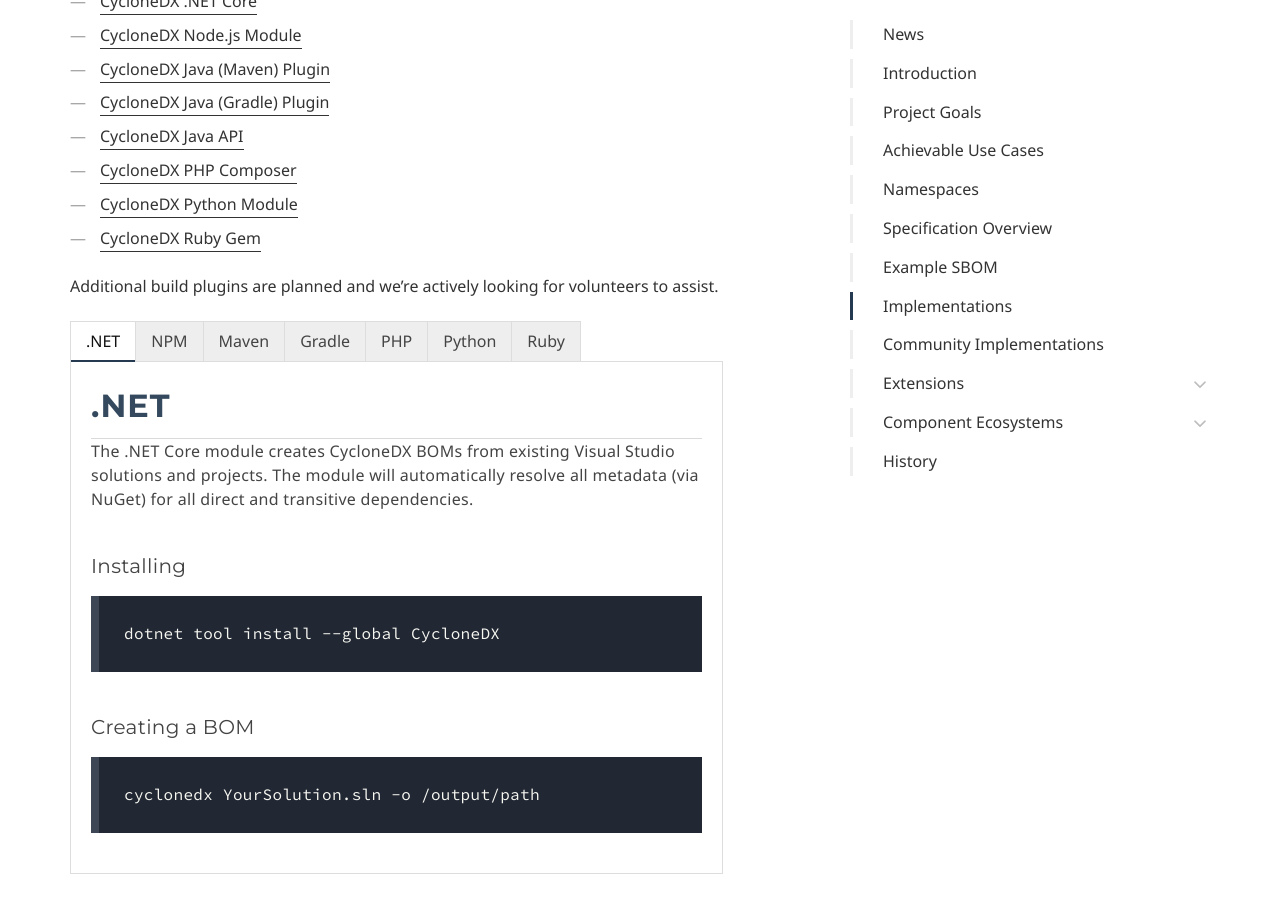
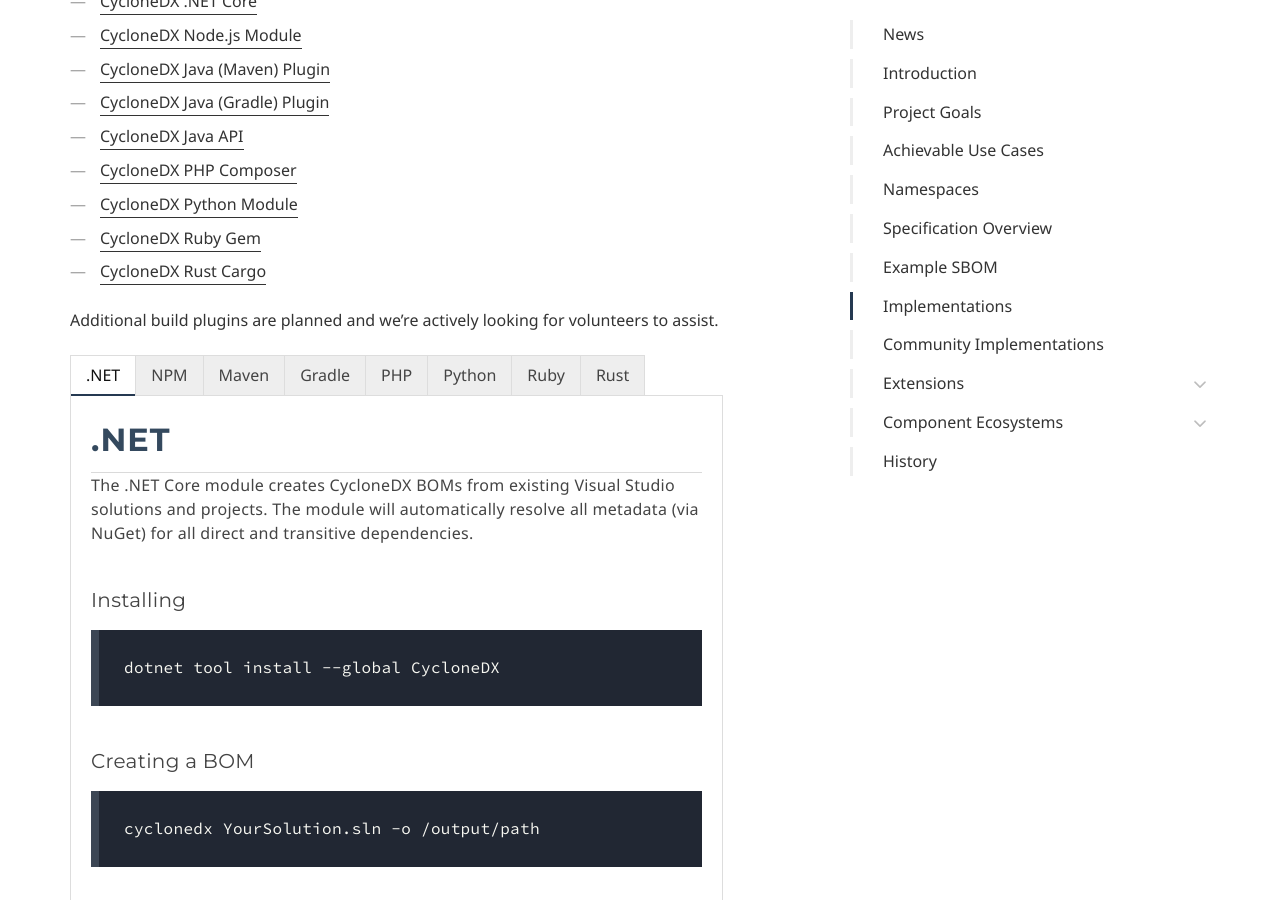
Before and after one commit to CycloneDX/cyclonedx.org, a Jekyll site: the page built from index.md, in a window 1280 px wide and 900 px high, scrolled down 5503 px. Built offline with Jekyll 4.4.1, drawn with Linux system fonts in a browser that asks for light colours; some web fonts are replaced.

Commit message:
Added Rust Cargo

```diff
--- a/doks-theme/_includes/implementations.html
+++ b/doks-theme/_includes/implementations.html
@@ -6,6 +6,7 @@
     <input id="tab5" type="radio" name="pct" />
     <input id="tab6" type="radio" name="pct" />
     <input id="tab7" type="radio" name="pct" />
+    <input id="tab8" type="radio" name="pct" />
     <nav>
         <ul class="navtab">
             <li class="tab1">
@@ -28,6 +29,9 @@
             </li>
             <li class="tab7">
                 <label for="tab7">Ruby</label>
+            </li>
+            <li class="tab8">
+                <label for="tab8">Rust</label>
             </li>
         </ul>
     </nav>
@@ -53,5 +57,8 @@
         <div class="tab7">
             {% include implementations/ruby.html %}
         </div>
+        <div class="tab8">
+            {% include implementations/rust.html %}
+        </div>
     </section>
 </div>
--- /dev/null
+++ b/doks-theme/_includes/implementations/rust.html
@@ -0,0 +1,15 @@
+<h2>Rust</h2>
+<p>
+    The Rust module creates CycloneDX BOMs from existing Rust Cargo projects.
+    The module will automatically resolve metadata for all direct and transitive dependencies.
+</p>
+
+<h5>Installing</h5>
+<pre class="highlight">
+<code>cargo install cyclonedx-bom</code>
+</pre>
+
+<h5>Creating a BOM</h5>
+<pre class="highlight">
+<code>~/.cargo/bin/cyclonedx-bom cyclonedx</code>
+</pre>
--- a/index.md
+++ b/index.md
@@ -127,6 +127,7 @@ was created for the programmatic creation and validation of CycloneDX SBOMs.
 - [CycloneDX PHP Composer](https://github.com/CycloneDX/cyclonedx-php-composer)
 - [CycloneDX Python Module](https://github.com/CycloneDX/cyclonedx-python)
 - [CycloneDX Ruby Gem](https://github.com/CycloneDX/cyclonedx-ruby-gem)
+- [CycloneDX Rust Cargo](https://github.com/CycloneDX/cyclonedx-rust-cargo)
 
 
 Additional build plugins are planned and we're actively looking for volunteers to assist.
```
